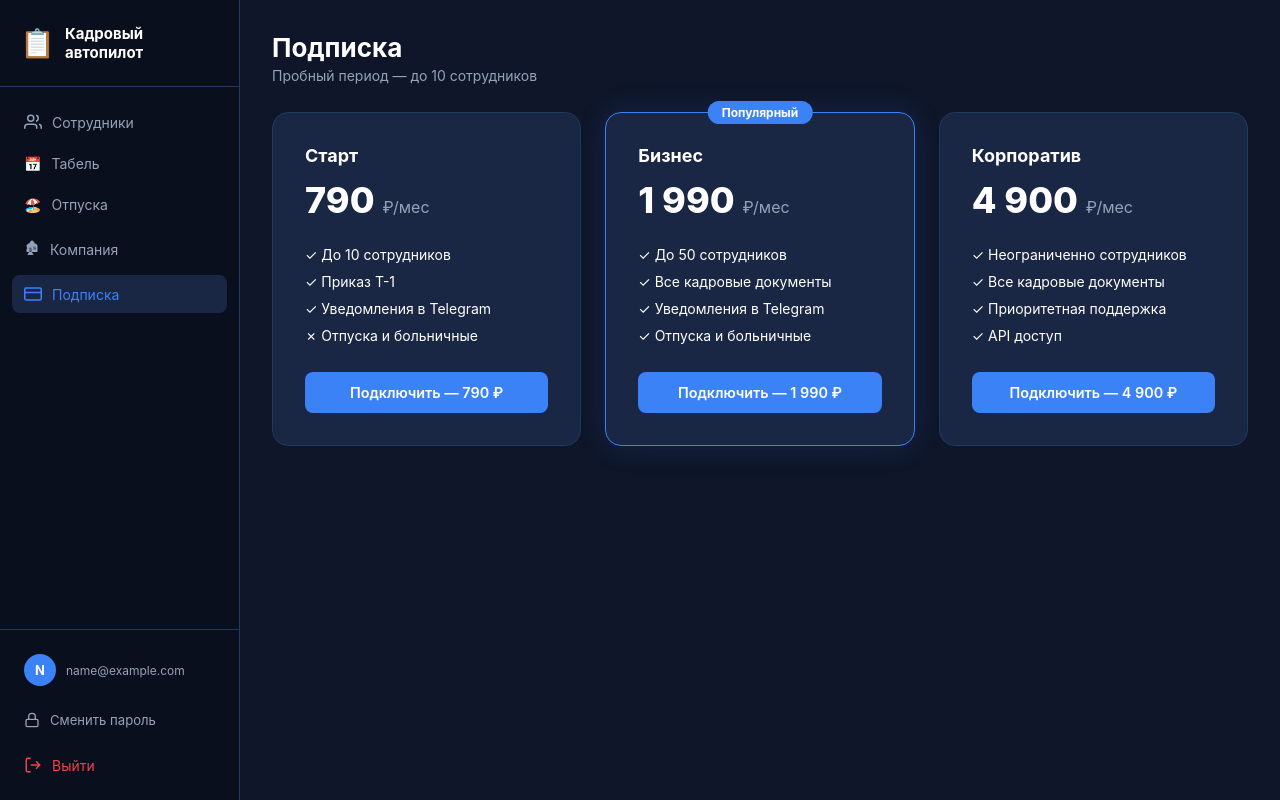
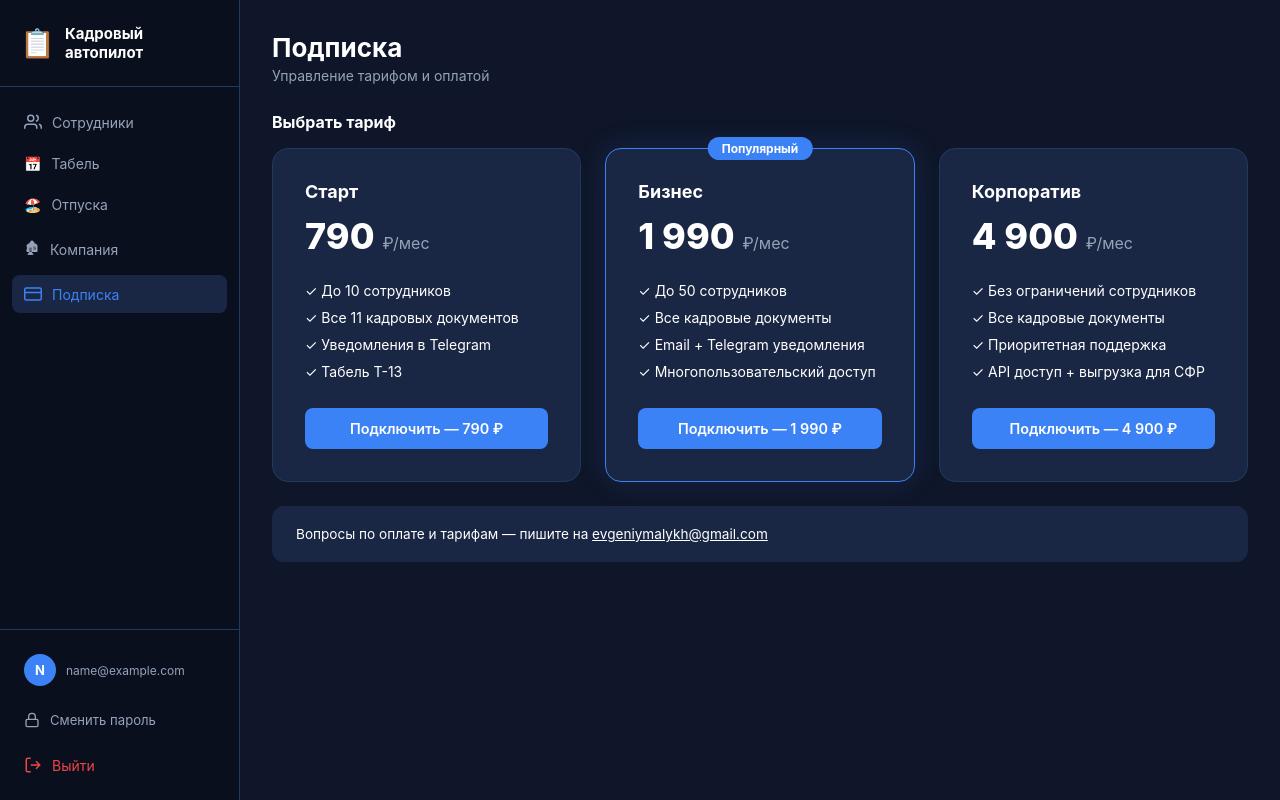
Before and after one commit to EvgeniyMalykh/kadrovik-landing, a Django app: page /subscription/ in a window 1280 px wide. Run offline with Django 5.2, Linux system fonts and the light colour scheme; the visitor is signed in with stand-in values (Sample User, id 1); parts of the project's set-up code (start-up, migrations or seed data) failed here and were passed over; some libraries are stand-ins or nearby versions.

Commit message:
feat: subscription email notifications + improved subscription page

```diff
--- a/templates/dashboard/subscription.html
+++ b/templates/dashboard/subscription.html
@@ -6,22 +6,104 @@
 <div class="page-header">
   <div>
     <h1 class="page-title">Подписка</h1>
-        <p class="page-subtitle">
-            {% if sub and sub.is_active and sub.plan != "trial" %}
-                Активен тариф «{{ sub.get_plan_display }}»
-                {% if sub.expires_at %}— до {{ sub.expires_at|date:"d.m.Y" }}{% endif %}
-            {% else %}
-                Пробный период — до 10 сотрудников
-            {% endif %}
-        </p>
+    <p class="page-subtitle">Управление тарифом и оплатой</p>
   </div>
 </div>
 
 {% if messages %}
-<div class="alert alert-success">
-    {% for msg in messages %}{{ msg }}{% endfor %}
+<div class="alert alert-success">{% for msg in messages %}{{ msg }}{% endfor %}</div>
+{% endif %}
+
+<!-- БЛОК ТЕКУЩЕЙ ПОДПИСКИ -->
+{% if sub %}
+<div class="card" style="margin-bottom:2rem;padding:1.5rem 2rem;">
+  <div style="display:flex;align-items:flex-start;justify-content:space-between;flex-wrap:wrap;gap:1rem;">
+    <div>
+      <div style="font-size:0.75rem;text-transform:uppercase;letter-spacing:.06em;color:var(--text-muted);margin-bottom:6px;">Текущий тариф</div>
+      <div style="display:flex;align-items:center;gap:12px;flex-wrap:wrap;">
+        <span style="font-size:1.4rem;font-weight:800;color:var(--text-primary);">
+          {% if sub.plan == "trial" %}Пробный период
+          {% elif sub.plan == "start" %}Старт
+          {% elif sub.plan == "business" %}Бизнес
+          {% elif sub.plan == "pro" %}Корпоратив
+          {% else %}{{ sub.get_plan_display }}{% endif %}
+        </span>
+        {% if sub.is_active %}
+          <span style="background:#dcfce7;color:#166534;font-size:0.72rem;font-weight:700;padding:3px 10px;border-radius:20px;text-transform:uppercase;letter-spacing:.04em;">Активна</span>
+        {% else %}
+          <span style="background:#fee2e2;color:#991b1b;font-size:0.72rem;font-weight:700;padding:3px 10px;border-radius:20px;text-transform:uppercase;letter-spacing:.04em;">Истекла</span>
+        {% endif %}
+      </div>
+    </div>
+
+    {% if sub.expires_at %}
+    <div style="text-align:right;">
+      <div style="font-size:0.75rem;text-transform:uppercase;letter-spacing:.06em;color:var(--text-muted);margin-bottom:6px;">Действует до</div>
+      <div style="font-size:1.15rem;font-weight:700;color:var(--text-primary);">{{ sub.expires_at|date:"d.m.Y" }}</div>
+      {% with days_left=sub.expires_at|timeuntil %}
+      <div style="font-size:0.8rem;color:var(--text-muted);margin-top:2px;">{{ days_left }}</div>
+      {% endwith %}
     </div>
     {% endif %}
+  </div>
+
+  {% if sub.expires_at %}
+  <!-- Прогресс-бар -->
+  <div style="margin-top:1.25rem;">
+    <div style="height:6px;background:var(--border-color);border-radius:4px;overflow:hidden;">
+      {% now "U" as now_ts %}
+      <div style="height:100%;border-radius:4px;
+        {% if sub.is_active %}background:linear-gradient(90deg,#3b82f6,#60a5fa);width:60%;
+        {% else %}background:#ef4444;width:100%;{% endif %}
+      "></div>
+    </div>
+  </div>
+  {% endif %}
+
+  <!-- Детали тарифа -->
+  <div style="display:flex;gap:2rem;margin-top:1.25rem;flex-wrap:wrap;">
+    <div>
+      <div style="font-size:0.72rem;color:var(--text-muted);margin-bottom:3px;">Макс. сотрудников</div>
+      <div style="font-weight:700;color:var(--text-primary);">
+        {% if sub.max_employees >= 9999 %}Без ограничений{% else %}{{ sub.max_employees }}{% endif %}
+      </div>
+    </div>
+    <div>
+      <div style="font-size:0.72rem;color:var(--text-muted);margin-bottom:3px;">Подписка с</div>
+      <div style="font-weight:700;color:var(--text-primary);">{{ sub.started_at|date:"d.m.Y" }}</div>
+    </div>
+    {% if sub.plan != "trial" %}
+    <div>
+      <div style="font-size:0.72rem;color:var(--text-muted);margin-bottom:3px;">Стоимость</div>
+      <div style="font-weight:700;color:var(--text-primary);">
+        {% if sub.plan == "start" %}790 ₽/мес
+        {% elif sub.plan == "business" %}1 990 ₽/мес
+        {% elif sub.plan == "pro" %}4 900 ₽/мес{% endif %}
+      </div>
+    </div>
+    {% endif %}
+  </div>
+
+  {% if not sub.is_active %}
+  <div style="margin-top:1.25rem;padding:12px 16px;background:#fef2f2;border-radius:8px;border:1px solid #fecaca;">
+    <p style="color:#991b1b;font-size:0.85rem;margin:0;">
+      ⚠️ Подписка истекла. Ваши данные сохраняются ещё 30 дней. Продлите тариф ниже чтобы восстановить доступ.
+    </p>
+  </div>
+  {% elif sub.plan == "trial" %}
+  <div style="margin-top:1.25rem;padding:12px 16px;background:#eff6ff;border-radius:8px;border:1px solid #bfdbfe;">
+    <p style="color:#1e40af;font-size:0.85rem;margin:0;">
+      🎁 У вас пробный период. Выберите тариф ниже, чтобы продолжить работу после его окончания.
+    </p>
+  </div>
+  {% endif %}
+</div>
+{% endif %}
+
+<!-- ТАРИФЫ -->
+<h2 style="font-size:1rem;font-weight:700;color:var(--text-primary);margin-bottom:1rem;">
+  {% if sub and sub.is_active and sub.plan != "trial" %}Сменить тариф{% else %}Выбрать тариф{% endif %}
+</h2>
 
 <div class="pricing-grid">
 
@@ -32,15 +114,17 @@
     <div class="pricing-price">790 <span>₽/мес</span></div>
     <ul class="pricing-features">
       <li>✓ До 10 сотрудников</li>
-            <li>✓ Приказ Т-1</li>
+      <li>✓ Все 11 кадровых документов</li>
       <li>✓ Уведомления в Telegram</li>
-            <li>✗ Отпуска и больничные</li>
+      <li>✓ Табель Т-13</li>
     </ul>
     {% if sub.plan == "start" and sub.is_active %}
       <button class="btn-disabled" disabled>Активен</button>
       {% if sub.expires_at %}<p class="pricing-expires">до {{ sub.expires_at|date:"d.m.Y" }}</p>{% endif %}
     {% else %}
-            <a href="{% url 'billing:checkout' 'start' %}" class="btn-primary btn-block">Подключить — 790 ₽</a>
+      <a href="{% url 'billing:checkout' 'start' %}" class="btn-primary btn-block">
+        {% if sub and sub.is_active and sub.plan != "trial" %}Перейти на Старт{% else %}Подключить — 790 ₽{% endif %}
+      </a>
     {% endif %}
   </div>
 
@@ -56,14 +140,16 @@
     <ul class="pricing-features">
       <li>✓ До 50 сотрудников</li>
       <li>✓ Все кадровые документы</li>
-            <li>✓ Уведомления в Telegram</li>
-            <li>✓ Отпуска и больничные</li>
+      <li>✓ Email + Telegram уведомления</li>
+      <li>✓ Многопользовательский доступ</li>
     </ul>
     {% if sub.plan == "business" and sub.is_active %}
       <button class="btn-disabled" disabled>Активен</button>
       {% if sub.expires_at %}<p class="pricing-expires">до {{ sub.expires_at|date:"d.m.Y" }}</p>{% endif %}
     {% else %}
-            <a href="{% url 'billing:checkout' 'business' %}" class="btn-primary btn-block">Подключить — 1 990 ₽</a>
+      <a href="{% url 'billing:checkout' 'business' %}" class="btn-primary btn-block">
+        {% if sub and sub.is_active and sub.plan != "trial" %}Перейти на Бизнес{% else %}Подключить — 1 990 ₽{% endif %}
+      </a>
     {% endif %}
   </div>
 
@@ -73,24 +159,27 @@
     <div class="pricing-name">Корпоратив</div>
     <div class="pricing-price">4 900 <span>₽/мес</span></div>
     <ul class="pricing-features">
-            <li>✓ Неограниченно сотрудников</li>
+      <li>✓ Без ограничений сотрудников</li>
       <li>✓ Все кадровые документы</li>
       <li>✓ Приоритетная поддержка</li>
-            <li>✓ API доступ</li>
+      <li>✓ API доступ + выгрузка для СФР</li>
     </ul>
     {% if sub.plan == "pro" and sub.is_active %}
       <button class="btn-disabled" disabled>Активен</button>
       {% if sub.expires_at %}<p class="pricing-expires">до {{ sub.expires_at|date:"d.m.Y" }}</p>{% endif %}
     {% else %}
-            <a href="{% url 'billing:checkout' 'pro' %}" class="btn-primary btn-block">Подключить — 4 900 ₽</a>
+      <a href="{% url 'billing:checkout' 'pro' %}" class="btn-primary btn-block">
+        {% if sub and sub.is_active and sub.plan != "trial" %}Перейти на Корпоратив{% else %}Подключить — 4 900 ₽{% endif %}
+      </a>
     {% endif %}
   </div>
 
 </div>
 
+<!-- ИСТОРИЯ ПЛАТЕЖЕЙ -->
 {% if payments %}
-<div class="card" style="margin-top: 2rem;">
-    <h3 style="margin-bottom: 1rem; color: var(--text-primary);">История платежей</h3>
+<div class="card" style="margin-top:2rem;">
+  <h3 style="margin-bottom:1rem;color:var(--text-primary);font-size:1rem;">История платежей</h3>
   <table class="employees-table">
     <thead>
       <tr>
@@ -104,12 +193,15 @@
       {% for p in payments %}
       <tr>
         <td>{{ p.created_at|date:"d.m.Y H:i" }}</td>
-                <td>{{ p.get_plan_display|default:p.plan }}</td>
+        <td>
+          {% if p.plan == "start" %}Старт
+          {% elif p.plan == "business" %}Бизнес
+          {% elif p.plan == "pro" %}Корпоратив
+          {% else %}{{ p.plan }}{% endif %}
+        </td>
         <td>{{ p.amount }} ₽</td>
         <td>
-                    <span class="status-badge status-{{ p.status }}">
-                        {{ p.get_status_display }}
-                    </span>
+          <span class="status-badge status-{{ p.status }}">{{ p.get_status_display }}</span>
         </td>
       </tr>
       {% endfor %}
@@ -118,4 +210,12 @@
 </div>
 {% endif %}
 
+<!-- ПОДДЕРЖКА -->
+<div class="card" style="margin-top:1.5rem;padding:1.25rem 1.5rem;background:var(--bg-card);border:1px solid var(--border-color);">
+  <p style="margin:0;font-size:0.85rem;color:var(--text-muted);">
+    Вопросы по оплате и тарифам — пишите на
+    <a href="mailto:evgeniymalykh@gmail.com" style="color:var(--color-primary);">evgeniymalykh@gmail.com</a>
+  </p>
+</div>
+
 {% endblock %}
```
Also changed, not shown: apps/events/tasks.py (+98 -16 lines). Lines whose indentation alone changed are shown as unchanged.
